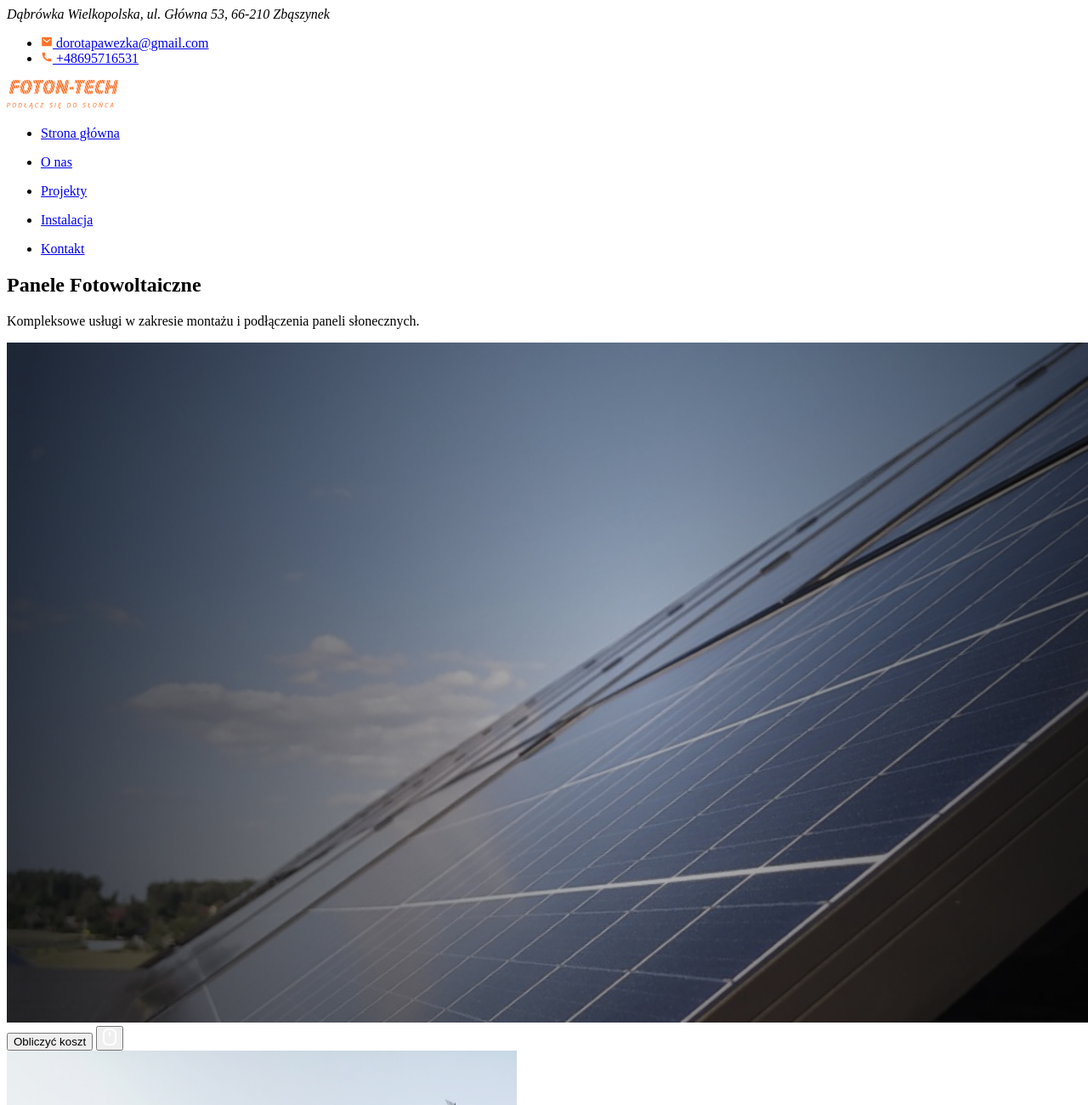
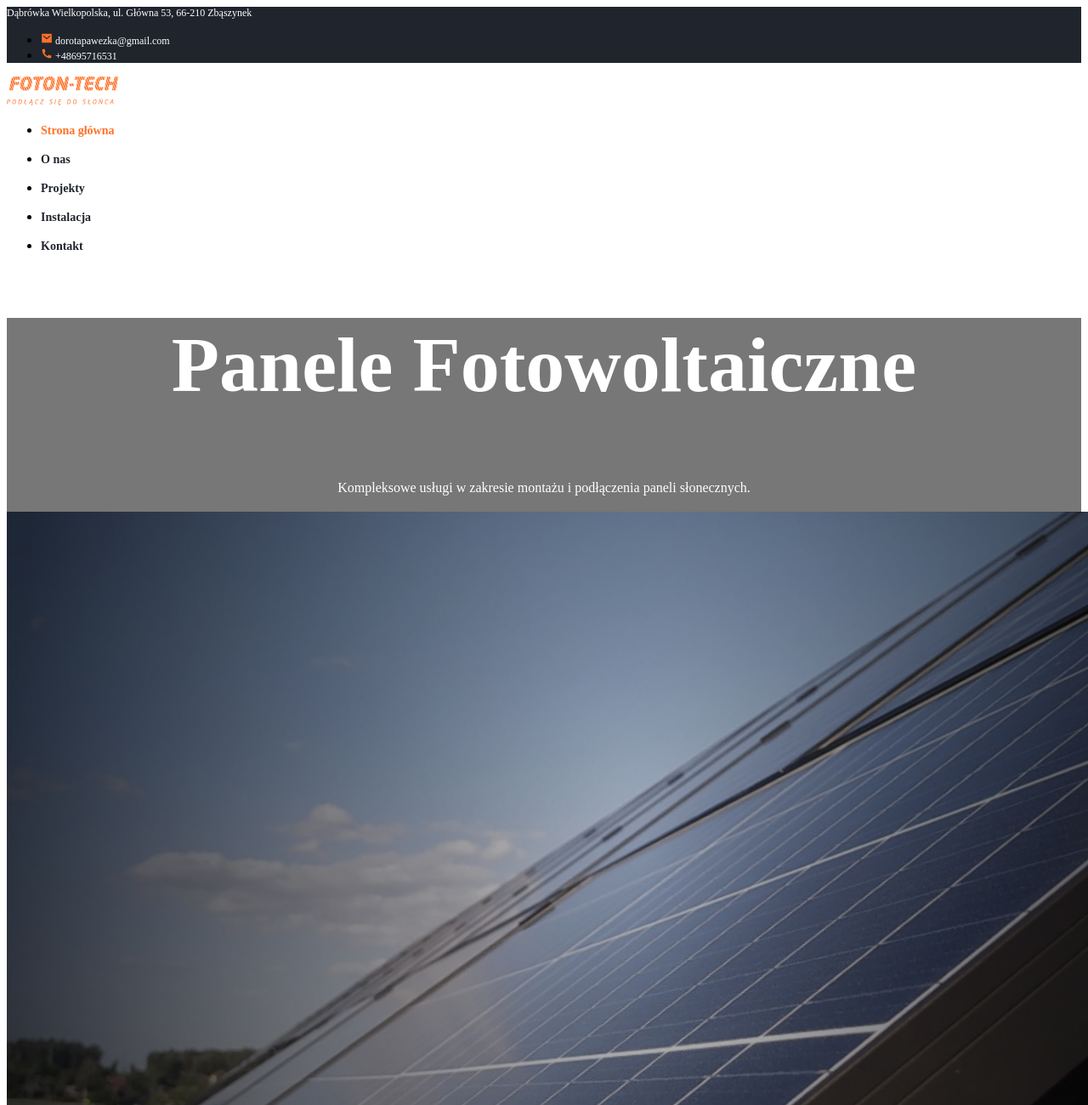
Before and after one commit to ArtemArtemenkojun/ProjectAcademy_1, a plain HTML site: page index.html in a window 1280 px wide. Shown: the top 1300 px of the page at 85% size. Drawn offline with Linux system fonts and the light colour scheme.

Commit message:
connected styles, watched lecture 3
connected styles, watched lecture 3,
did the same as in the lecture

```diff
--- a/index.html
+++ b/index.html
@@ -4,20 +4,21 @@
     <meta charset="UTF-8">
     <meta http-equiv="X-UA-Compatible" content="IE=edge">
     <meta name="viewport" content="width=device-width, initial-scale=1.0">
+    <link rel="stylesheet" href="materials/style/style.css">
     <title>panele fotowoltaiczne</title>
 </head>
 
 <body>
 
-    <header>
+    <header class="header">
 
         <div class="wrapper-top">
 
-            <address>
+            <address class="address">
                 Dąbrówka Wielkopolska, ul. Główna 53, 66-210 Zbąszynek
             </address>
 
-            <ul>
+            <ul class="contacts">
                 <li>
                     <a href="mailto:somemail@.com">
                         <svg width="14" height="14" viewBox="0 0 14 14" fill="none" xmlns="http://www.w3.org/2000/svg">
@@ -38,7 +39,7 @@
 
         </div>
 
-        <div class="wrapper-navigation">
+        <div class="wrapper-bottom">
 
             <a href="index.html">
                 <img src="materials/images-PNG/logo.png" height="34" width="131" alt="logo" >
@@ -48,7 +49,7 @@
 
                 <ul>
                     <li>
-                        <a href="index.html">
+                        <a href="index.html" class="active">
                             Strona główna
                         </a>
                     </li>
--- /dev/null
+++ b/materials/style/style.css
@@ -0,0 +1,85 @@
+.header .wrapper-top {
+    background: #20242D;
+}
+
+.header .address{
+    font-size: 12px;
+    font-style: normal;
+    font-weight: 400;
+    line-height: 14px;
+    letter-spacing: 0em;
+    text-align: left;
+    color: #FFFFFF;
+    ;
+}
+
+.header .contacts a {
+    font-size: 12px;
+    font-style: normal;
+    font-weight: 400;
+    line-height: 14px;
+    letter-spacing: 0em;
+    text-align: left;
+    color: #FFFFFF;
+    text-decoration: none;
+}
+
+.header .wrapper-bottom {
+    background: #FFFFFF;
+}
+
+.header .navigation a {
+    font-size: 14px;
+    font-style: normal;
+    font-weight: 600;
+    line-height: 17px;
+    letter-spacing: 0em;
+    text-align: left;
+    color: #20242D;
+    text-decoration: none;
+}
+
+.header .navigation .active {
+    color: #FF7129;
+}
+
+.start-screen {
+    /* For testing */
+    background: #777;
+}
+
+.start-screen .main-title{
+    font-size: 92px;
+    font-style: normal;
+    font-weight: 700;
+    line-height: 111px;
+    letter-spacing: 0em;
+    text-align: center;
+    color: #FFFFFF;
+}
+
+.start-screen .slogan {
+    font-size: 16px;
+    font-style: normal;
+    font-weight: 400;
+    line-height: 24px;
+    letter-spacing: 0em;
+    text-align: center;
+    color: #FFFFFF;
+}
+
+.start-screen .btn {
+    background: #FF7129;
+    box-shadow: 0px 4px 28px 0px #FF71294A;
+    font-size: 14px;
+    font-style: normal;
+    font-weight: 700;
+    line-height: 17px;
+    letter-spacing: 0em;
+    text-align: center;
+    color: #FFFFFF;
+}
+
+.start-screen .btn-scroll {
+    background: rgba(123, 126, 133, 0.4);
+}
```
Also changed, not shown: materials/images-PNG/about-us-content-bg.png (added).
